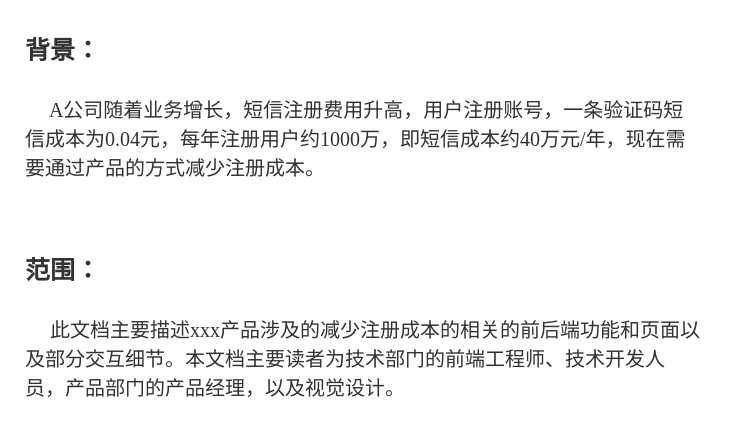
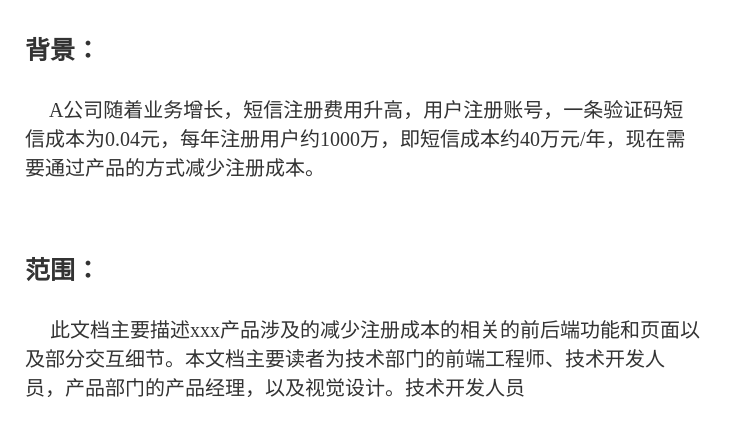
Before and after one commit to LuWia/loginDemo, a plain HTML site: page 简介.html in a window 1280 px wide. Shown: the whole page, without its empty margins (0-736 px from the left). Drawn offline with Linux system fonts and the light colour scheme.

Commit message:
1.修改文本

```diff
--- a/简介.html
+++ b/简介.html
@@ -65,7 +65,7 @@
         <div id="u43_div" class=""></div>
         <!-- Unnamed () -->
         <div id="u44" class="text" style="visibility: visible;">
-          <p style="font-size:25px;"><span style="font-family:'宋体 Bold', '宋体 常规', '宋体';font-weight:700;">范围：</span></p><p style="font-size:25px;"><span style="font-family:'宋体 Bold', '宋体 常规', '宋体';font-weight:700;"><br></span><span style="font-family:'宋体 常规', '宋体';font-weight:400;font-size:20px;"></span></p><p style="font-size:20px;"><span style="font-family:'宋体 常规', '宋体';font-weight:400;">&nbsp;&nbsp; &nbsp; 此文档主要描述xxx产品涉及的减少注册成本的相关的前后端功能和页面以及部分交互细节。本文档主要读者为技术部门的前端工程师、技术开发人员，产品部门的产品经理，以及视觉设计。</span></p>
+          <p style="font-size:25px;"><span style="font-family:'宋体 Bold', '宋体 常规', '宋体';font-weight:700;">范围：</span></p><p style="font-size:25px;"><span style="font-family:'宋体 Bold', '宋体 常规', '宋体';font-weight:700;"><br></span><span style="font-family:'宋体 常规', '宋体';font-weight:400;font-size:20px;"></span></p><p style="font-size:20px;"><span style="font-family:'宋体 常规', '宋体';font-weight:400;">&nbsp;&nbsp; &nbsp; 此文档主要描述xxx产品涉及的减少注册成本的相关的前后端功能和页面以及部分交互细节。本文档主要读者为技术部门的前端工程师、技术开发人员，产品部门的产品经理，以及视觉设计。技术开发人员</span></p>
         </div>
       </div>
     </div>
```
